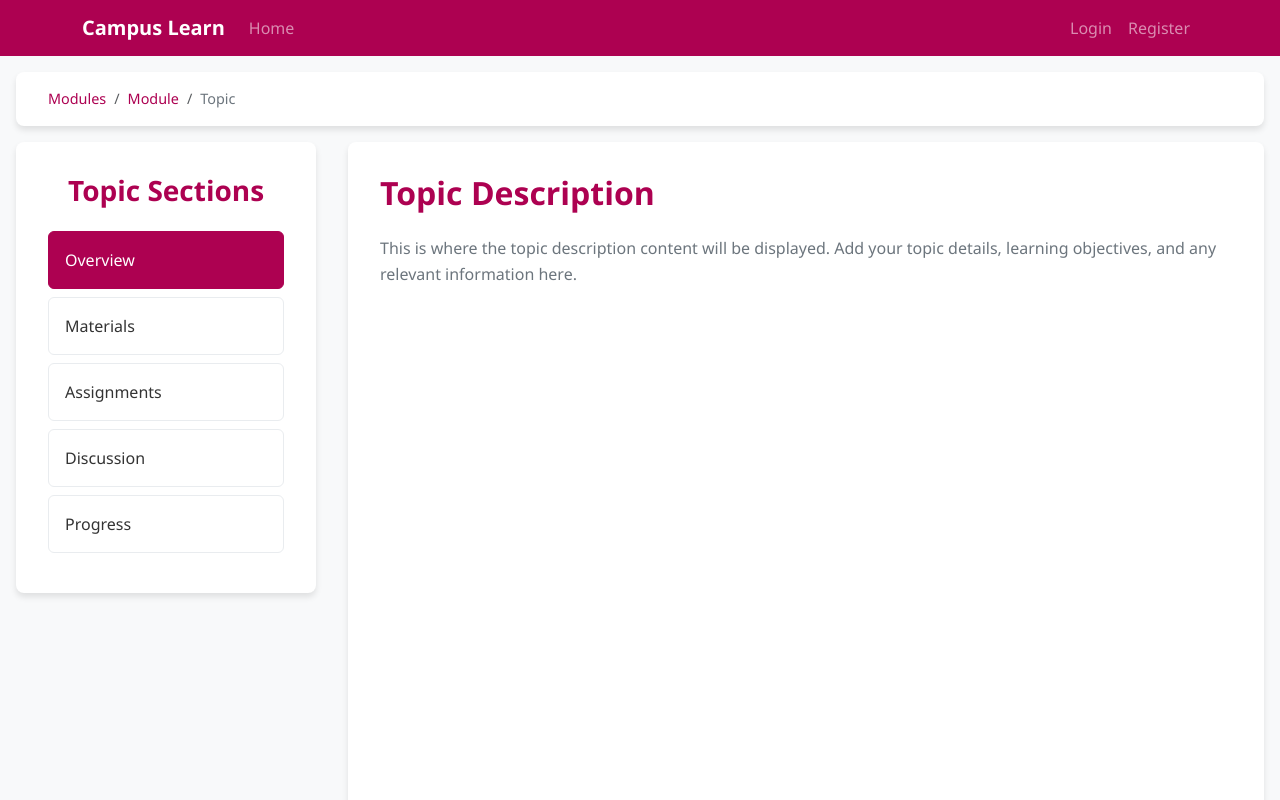
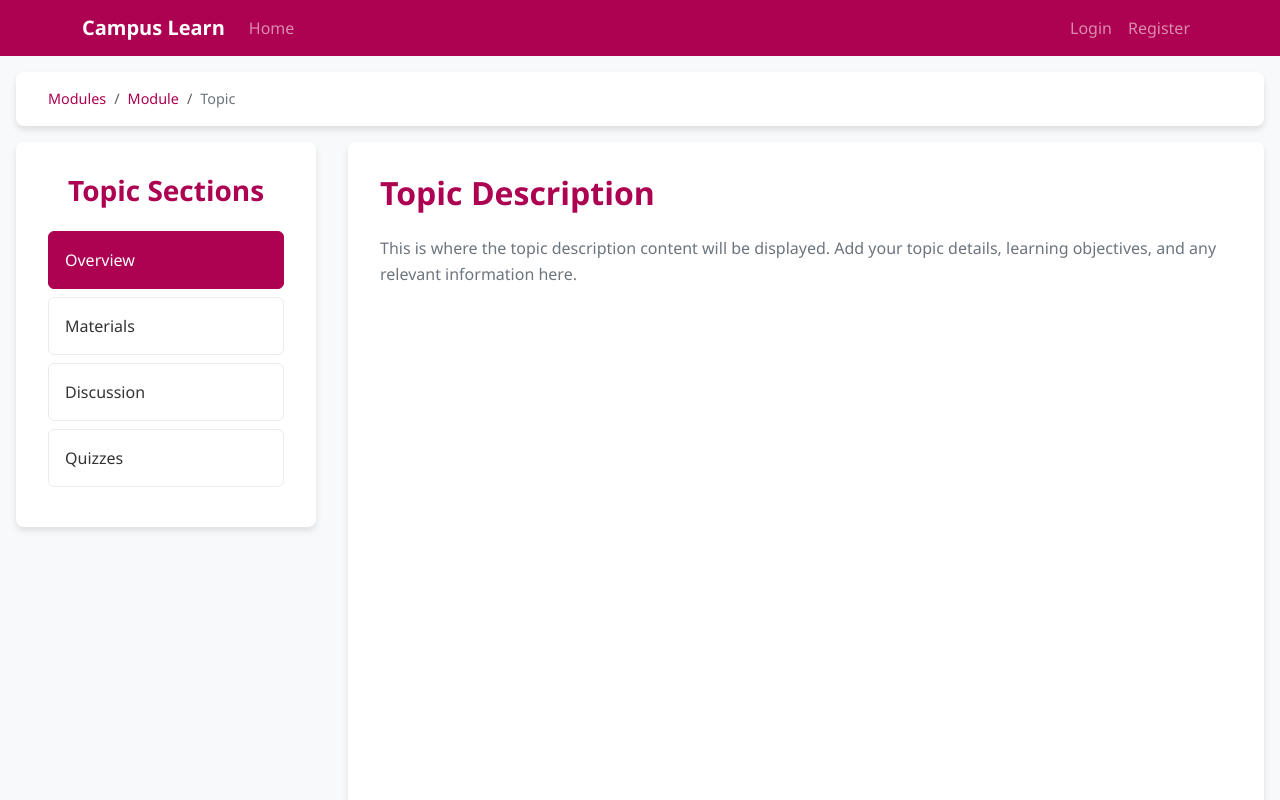
Before and after one commit to Squard3Technologies/CampusLearnV2025, an Angular app in the folder src/ui/: page /topic/1 in a window 1280 px wide. Shown: the top 800 px of the page. Built offline with nearby package versions, Linux system fonts and the light colour scheme.

Commit message:
update side bars on topics

```diff
--- a/src/ui/src/app/pages/topic-discussions/topic-discussions.component.html
+++ b/src/ui/src/app/pages/topic-discussions/topic-discussions.component.html
@@ -23,9 +23,8 @@
       <h3>Topic Sections</h3>      <ul class="tabs">
         <li class="tab clickable" (click)="navigateToTopicOverview()">Overview</li>
         <li class="tab">Materials</li>
-        <li class="tab">Assignments</li>
         <li class="tab active">Discussion</li>
-        <li class="tab">Progress</li>
+        <li class="tab">Quizzes</li>
       </ul>
     </div>
 
--- a/src/ui/src/app/pages/topic/topic.component.html
+++ b/src/ui/src/app/pages/topic/topic.component.html
@@ -16,13 +16,13 @@
   <!-- Main Container for Sidebar and Content -->
   <div class="main-container">
     <!-- Sidebar -->
-    <div class="sidebar">      <h3>Topic Sections</h3>
+    <div class="sidebar">
+        <h3>Topic Sections</h3>
       <ul class="tabs">
         <li class="tab active">Overview</li>
         <li class="tab">Materials</li>
-        <li class="tab">Assignments</li>
         <li class="tab clickable" (click)="navigateToDiscussions()">Discussion</li>
-        <li class="tab">Progress</li>
+        <li class="tab">Quizzes</li>
       </ul>
     </div>
 
```
